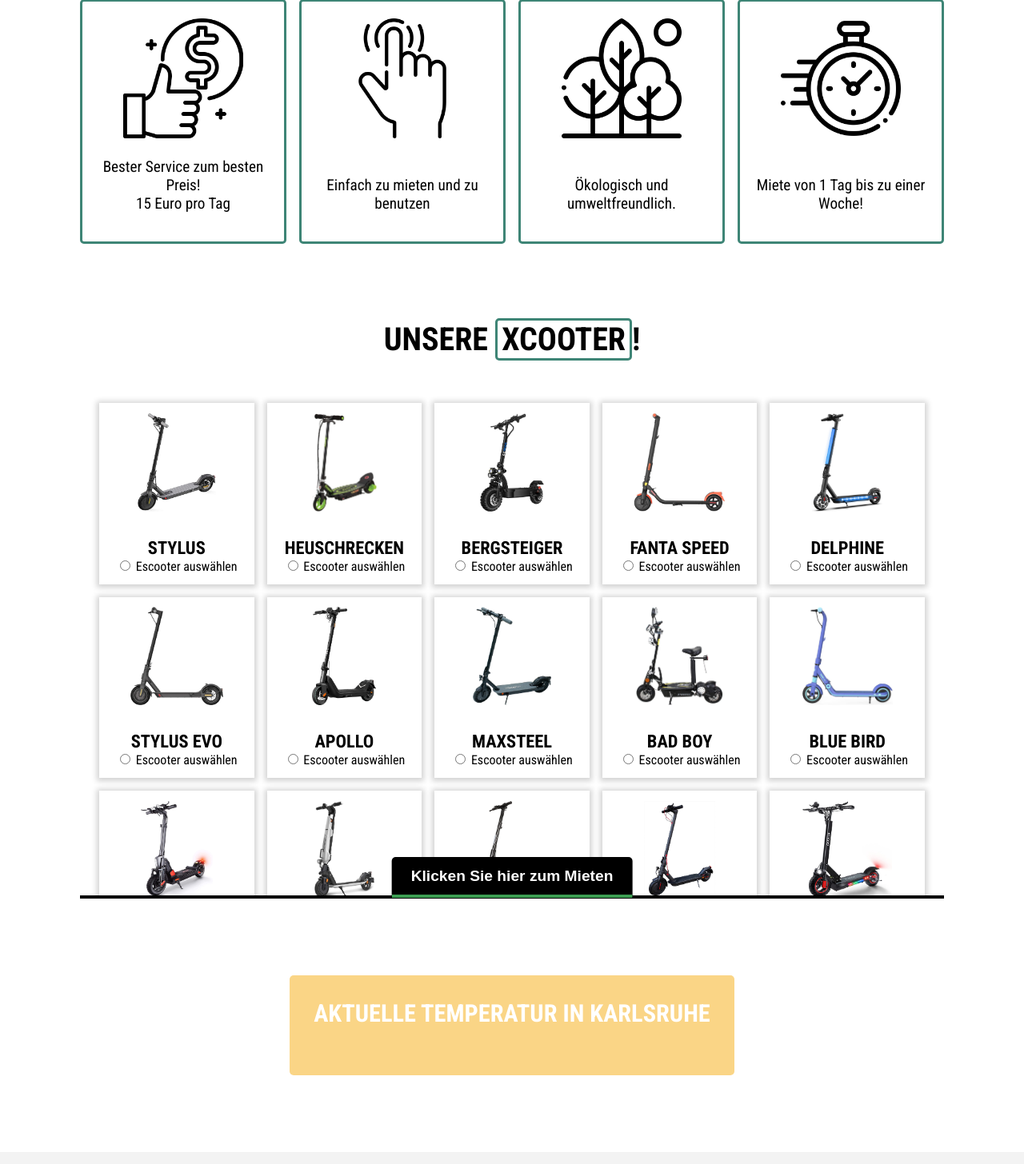
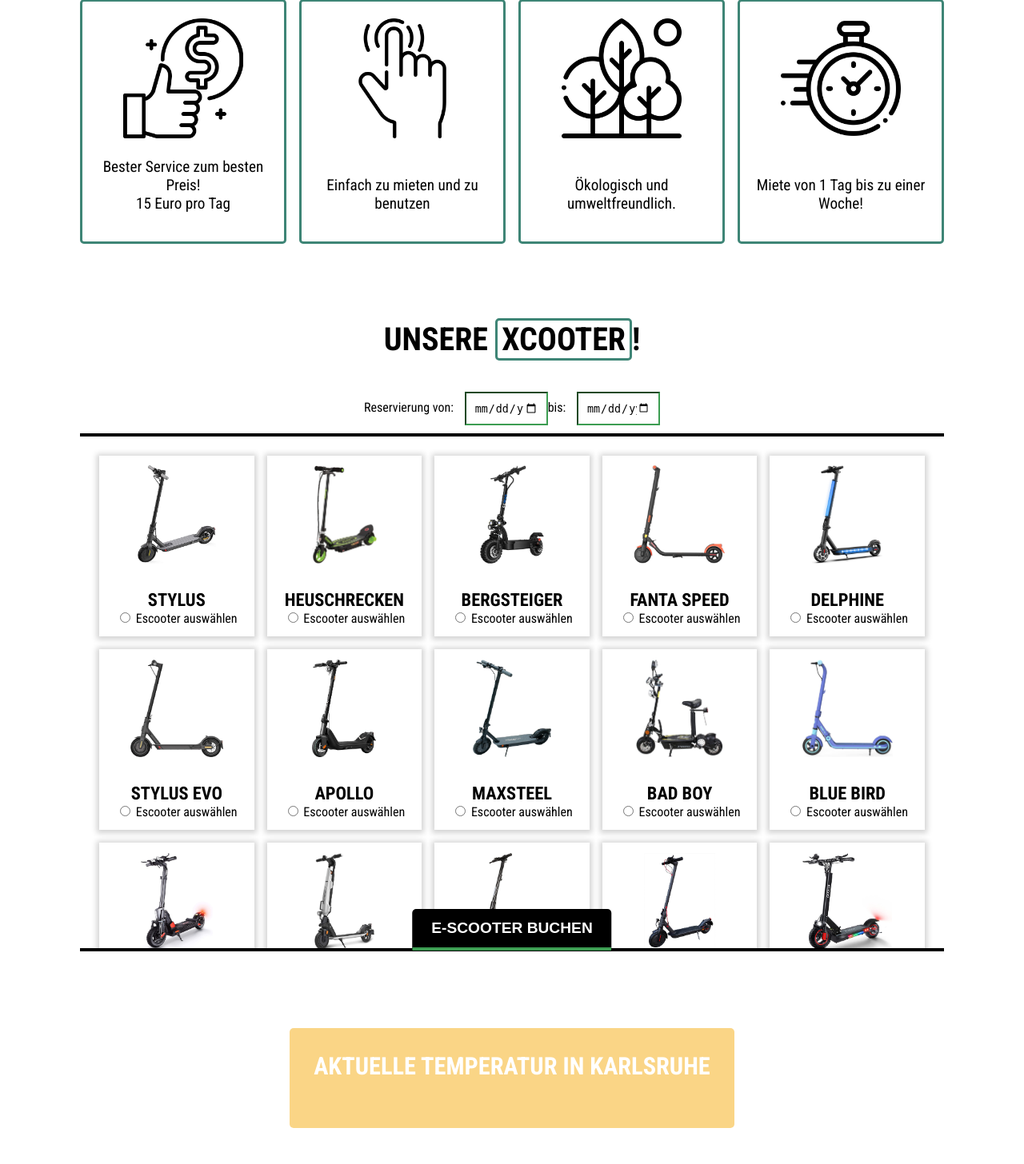
Before and after one commit to adrianojedaf/Adrian-Helen, a PHP site: page /HHS/index.php in a window 1280 px wide. Shown: the part 2176-3632 px from the top of the page at 80% size. Run offline with PHP 8.4, Linux system fonts and the light colour scheme.

Commit message:
fix product-gallery formular

```diff
--- a/index.php
+++ b/index.php
@@ -64,7 +64,7 @@
             <?php else: ?>
               <li><a class="ueber-uns" href="#about"><span>Über uns</span><img src="images/icons/ueberuns.png" class="about-icon" alt="über uns icon"></a></li>
               <li><a class="produkte" href="#products"><span>Produkte</span><img src="images/icons/shopping.png" class="shopping-icon" alt="Produkte icon"></a></li>
-              <li><a class="anmelden" href="account_managment/register.php"><span>Mein Konto</span><img src="images/icons/login.png" class="login-icon" alt="Anmelden icon"></a></li>
+              <li><a class="anmelden" href="account_managment/register.php"><span>Anmelden</span><img src="images/icons/login.png" class="login-icon" alt="Anmelden icon"></a></li>
             <?php endif; ?>
           </ul>
 
@@ -145,8 +145,20 @@
 
       <!---PRODUCTS---->
       <div class="content-wrap content-wrap-max">
-        <div class="produkt-container" id="products">
+        <form action="account_managment/reservierungen.php" method="post" class="produkt-container">
           <h2>UNSERE <span>Xcooter</span>!</h2>
+
+          <div class="dauer-container">
+            <div>
+              <label for="startzeit">Reservierung von: </label>
+              <input class="startzeit" type="date" name="startzeit"><br>
+            </div>
+            <div>
+              <label for="endzeit">bis: </label>
+              <input class="endzeit" type="date" name="endzeit">
+            </div>
+          </div>
+
           <div class="produkt-container-wrapper">
 
             <div class="produkt">
@@ -479,9 +491,9 @@
               </div>
             </div>
 
-            <input type="submit" value="Klicken Sie hier zum Mieten" class="submit">
+            <input type="submit" value="E-SCOOTER BUCHEN" class="submit">
 
-          </div>
+        </form>
         </div>
       </div>
 
```
